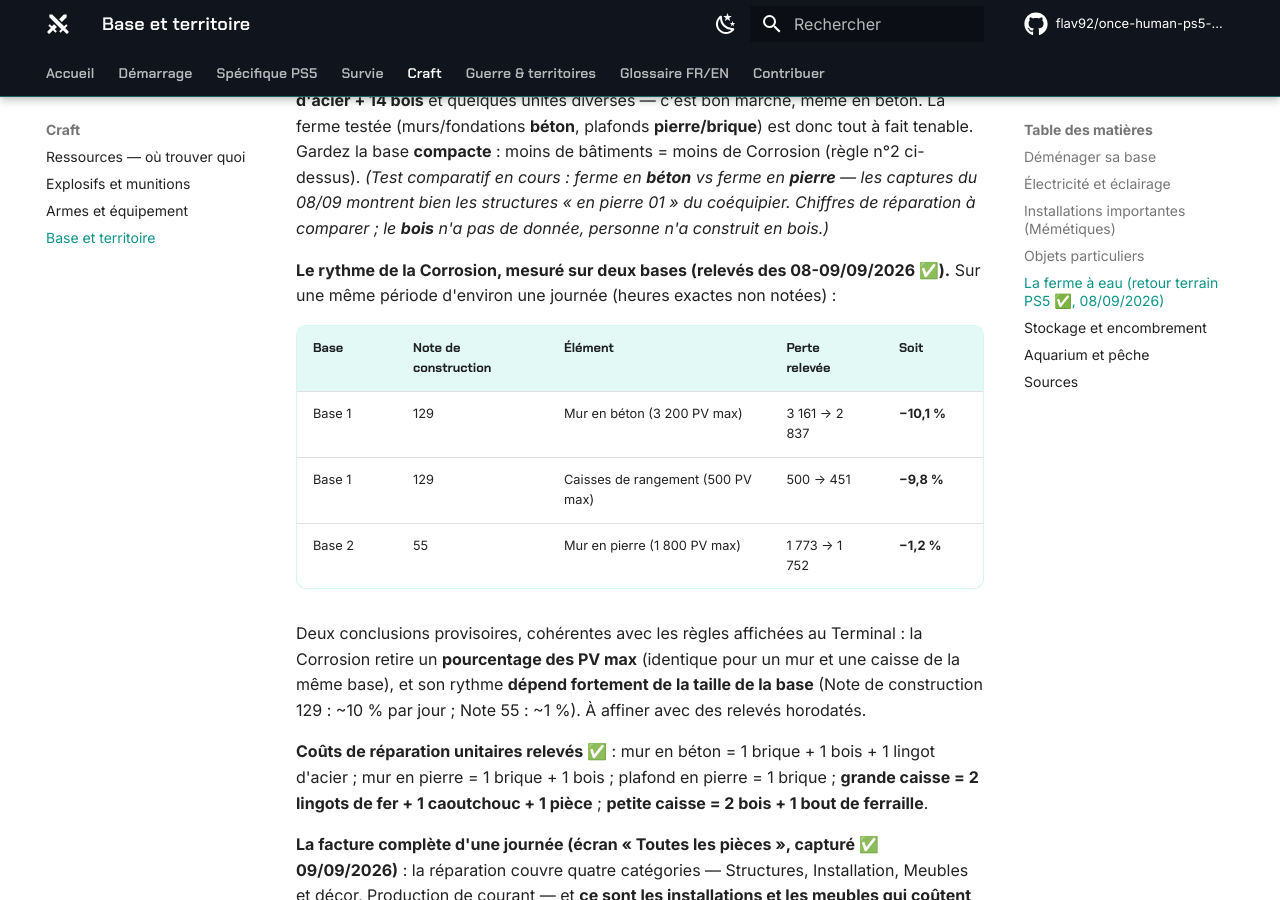
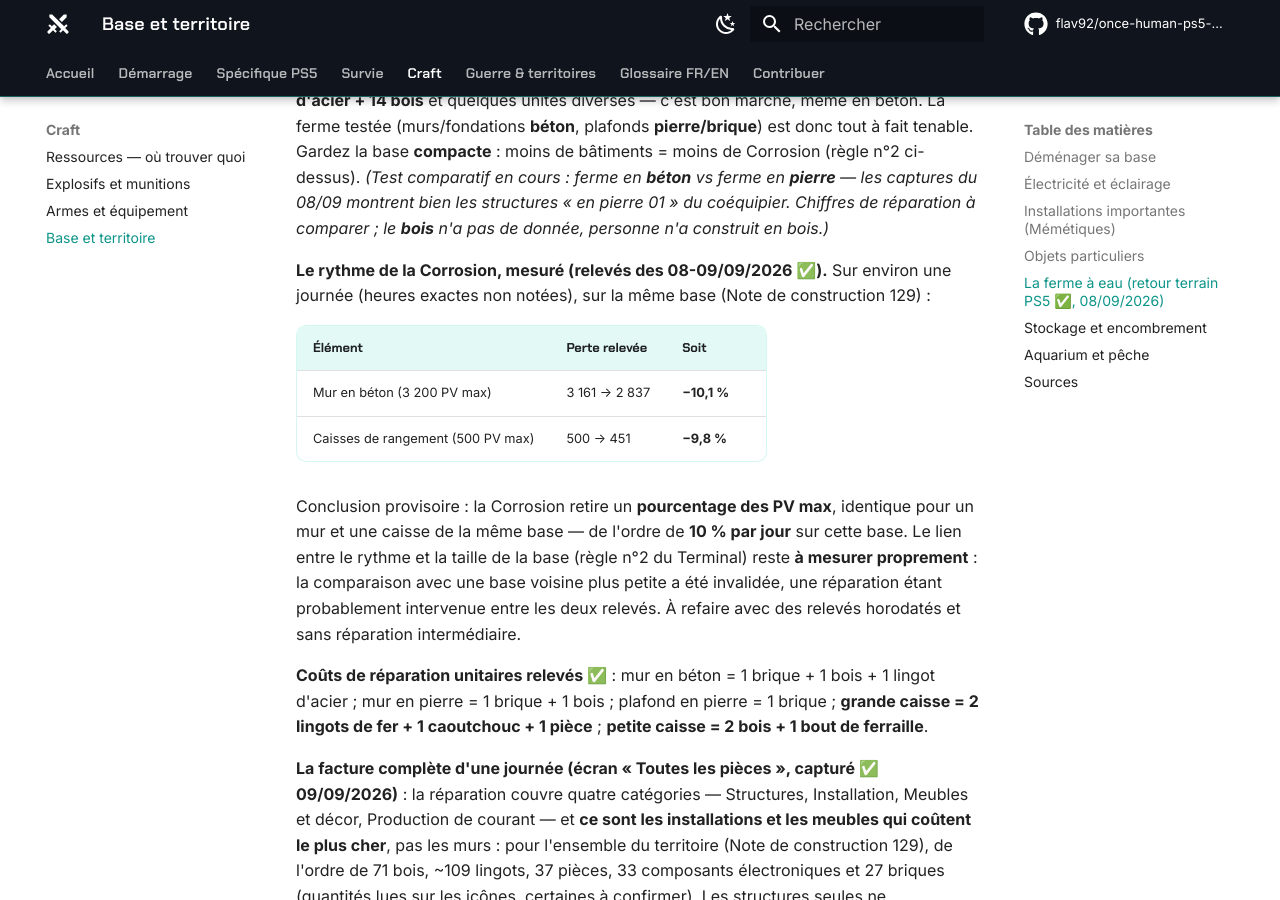
Before and after one commit to flav92/once-human-ps5-wiki, an MkDocs documentation site: the page built from docs/jeu/base-territoire.md, in a window 1280 px wide and 900 px high, scrolled down 3896 px. Built offline with MkDocs 1.6.1 and Material for MkDocs 9.7.7, drawn with Linux system fonts in a browser that asks for light colours; comment, search, counter and statistics services are not loaded.

Commit message:
Corrosion : comparaison entre bases retirée (réparation probable entre les relevés)
Co-Authored-By: Claude Fable 5 <noreply@anthropic.com>
Claude-Session: https://claude.ai/code/session_01TCxfqbazixhXZqmCd3gYVk

```diff
--- a/docs/jeu/base-territoire.md
+++ b/docs/jeu/base-territoire.md
@@ -82,15 +82,14 @@ Pompe à eau → Eau contaminée → FILTRE À EAU COMPACT (2:1) → Eau purifi
 
 **La réparation se fait en un clic depuis le Terminal de territoire** ✅ (onglet **« Réparation du territoire »**) : sélection par catégorie (Structures, Installation, Meubles et décor, Production de courant) avec « Réparation maximale »/« Tout sélectionner » — pas besoin de viser pièce par pièce. Coût relevé pour ~28 structures d'une nuit : **25 briques + 19 lingots d'acier + 14 bois** et quelques unités diverses — c'est bon marché, même en béton. La ferme testée (murs/fondations **béton**, plafonds **pierre/brique**) est donc tout à fait tenable. Gardez la base **compacte** : moins de bâtiments = moins de Corrosion (règle n°2 ci-dessus). *(Test comparatif en cours : ferme en **béton** vs ferme en **pierre** — les captures du 08/09 montrent bien les structures « en pierre 01 » du coéquipier. Chiffres de réparation à comparer ; le **bois** n'a pas de donnée, personne n'a construit en bois.)*
 
-**Le rythme de la Corrosion, mesuré sur deux bases (relevés des 08-09/09/2026 ✅).** Sur une même période d'environ une journée (heures exactes non notées) :
+**Le rythme de la Corrosion, mesuré (relevés des 08-09/09/2026 ✅).** Sur environ une journée (heures exactes non notées), sur la même base (Note de construction 129) :
 
-| Base | Note de construction | Élément | Perte relevée | Soit |
-|---|---|---|---|---|
-| Base 1 | 129 | Mur en béton (3 200 PV max) | 3 161 → 2 837 | **−10,1 %** |
-| Base 1 | 129 | Caisses de rangement (500 PV max) | 500 → 451 | **−9,8 %** |
-| Base 2 | 55 | Mur en pierre (1 800 PV max) | 1 773 → 1 752 | **−1,2 %** |
+| Élément | Perte relevée | Soit |
+|---|---|---|
+| Mur en béton (3 200 PV max) | 3 161 → 2 837 | **−10,1 %** |
+| Caisses de rangement (500 PV max) | 500 → 451 | **−9,8 %** |
 
-Deux conclusions provisoires, cohérentes avec les règles affichées au Terminal : la Corrosion retire un **pourcentage des PV max** (identique pour un mur et une caisse de la même base), et son rythme **dépend fortement de la taille de la base** (Note de construction 129 : ~10 % par jour ; Note 55 : ~1 %). À affiner avec des relevés horodatés.
+Conclusion provisoire : la Corrosion retire un **pourcentage des PV max**, identique pour un mur et une caisse de la même base — de l'ordre de **10 % par jour** sur cette base. Le lien entre le rythme et la taille de la base (règle n°2 du Terminal) reste **à mesurer proprement** : la comparaison avec une base voisine plus petite a été invalidée, une réparation étant probablement intervenue entre les deux relevés. À refaire avec des relevés horodatés et sans réparation intermédiaire.
 
 **Coûts de réparation unitaires relevés ✅** : mur en béton = 1 brique + 1 bois + 1 lingot d'acier ; mur en pierre = 1 brique + 1 bois ; plafond en pierre = 1 brique ; **grande caisse = 2 lingots de fer + 1 caoutchouc + 1 pièce** ; **petite caisse = 2 bois + 1 bout de ferraille**.
 
```
Also changed, not shown: docs/captures-a-faire.md (+3 -2 lines), docs/index.md (+1 -1 lines).
